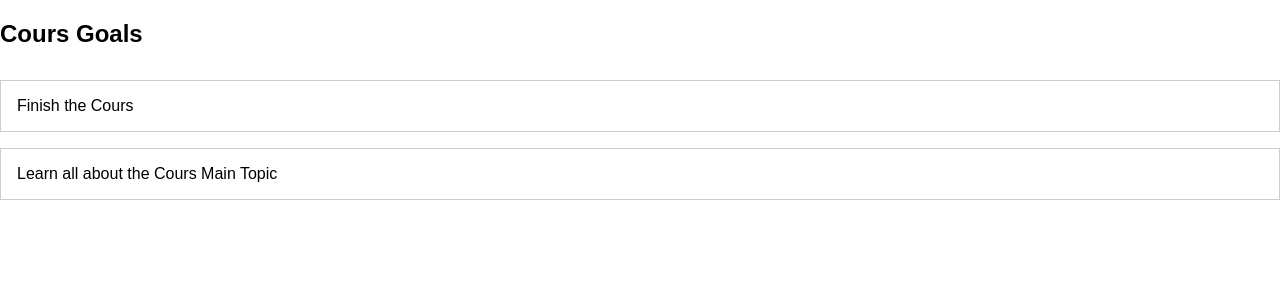
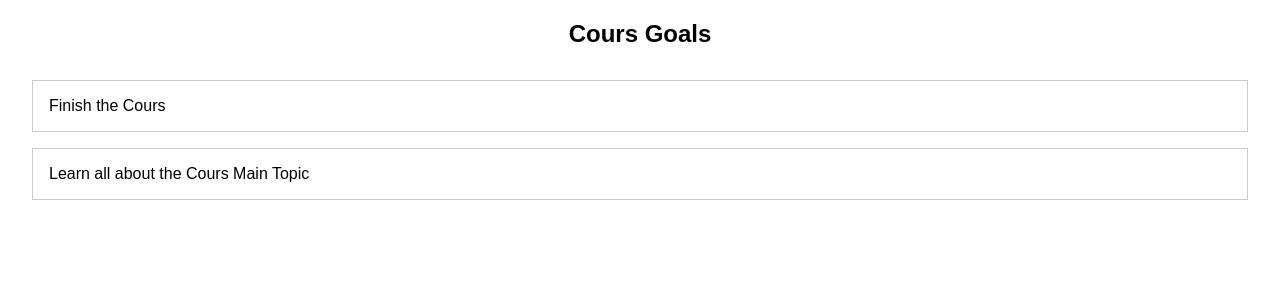
Before and after one commit to stefaniapopa/react-refresher-01-react-starting-project, a React (Create React App) app: page / in a window 1280 px wide. Shown: the top 300 px of the page. Built offline with nearby package versions, Linux system fonts and the light colour scheme.

Commit message:
Create components folder and did some style

```diff
--- a/src/App.css
+++ b/src/App.css
@@ -1,11 +1,3 @@
-.goal-list {
-    list-style: none;
-    margin: 2rem 0;
-    padding: 0;
+.course-goals h2{
+    text-align: center;
 }
-
-.goal-list li {
-    margin: 1rem 0;
-    border: 1px solid #ccc;
-    padding: 1rem;
-}
--- a/src/App.js
+++ b/src/App.js
@@ -1,13 +1,11 @@
 import React from 'react';
 import './App.css';
+import GoalList from './components/GoalList';
 
 const App = () => {
-  return <div>
+  return <div className='course-goals'>
     <h2>Cours Goals</h2>
-    <ul className='goal-list'>
-      <li>Finish the Cours</li>
-      <li>Learn all about the Cours Main Topic</li>
-    </ul>
+    <GoalList />
   </div>
 };
 
--- /dev/null
+++ b/src/components/GoalList.css
@@ -0,0 +1,11 @@
+.goal-list {
+    list-style: none;
+    margin: 2rem;
+    padding: 0;
+}
+
+.goal-list li {
+    margin: 1rem 0;
+    border: 1px solid #ccc;
+    padding: 1rem;
+}
--- /dev/null
+++ b/src/components/GoalList.js
@@ -0,0 +1,13 @@
+import React from "react";
+import './GoalList.css'
+
+const GoalList = () => {
+  return (
+    <ul className="goal-list">
+      <li>Finish the Cours</li>
+      <li>Learn all about the Cours Main Topic</li>
+    </ul>
+  );
+};
+
+export default GoalList;
```
Also changed, not shown: 1 other file (tests, documents, lock files or other folders).
